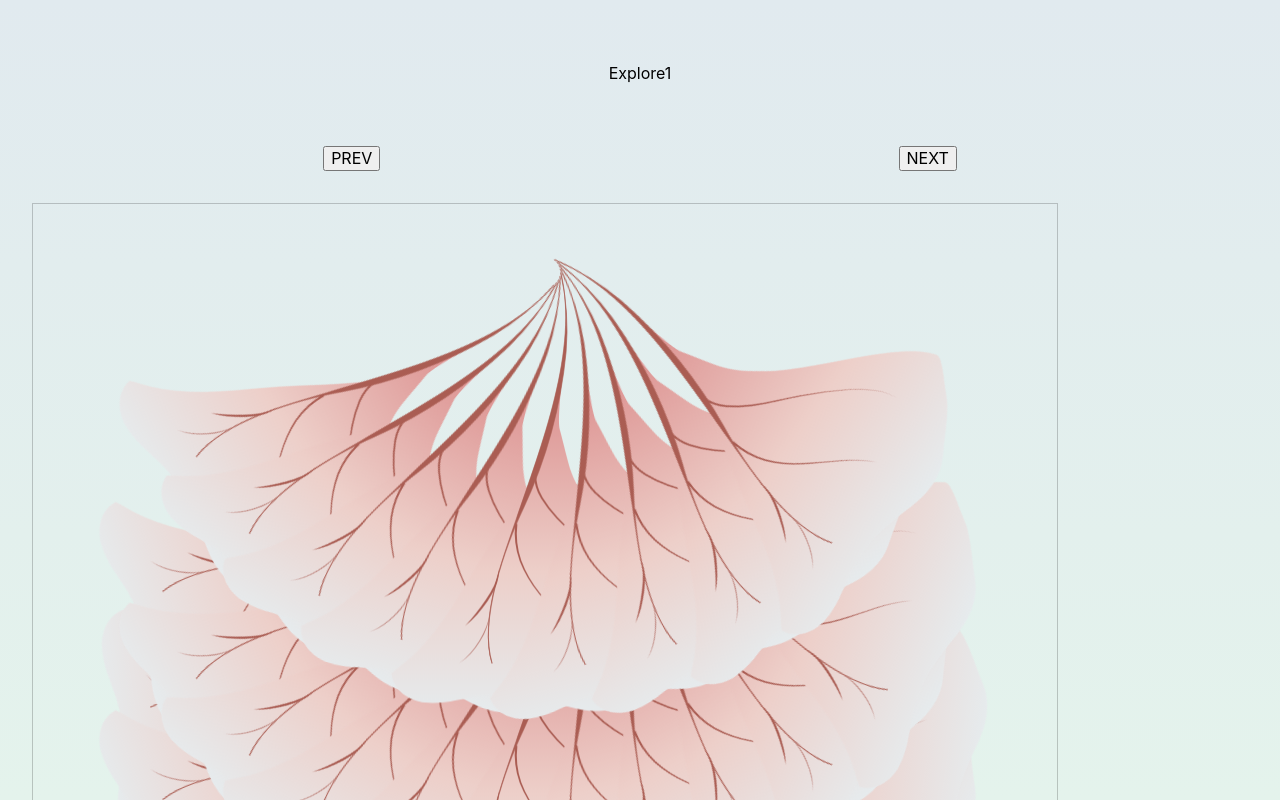
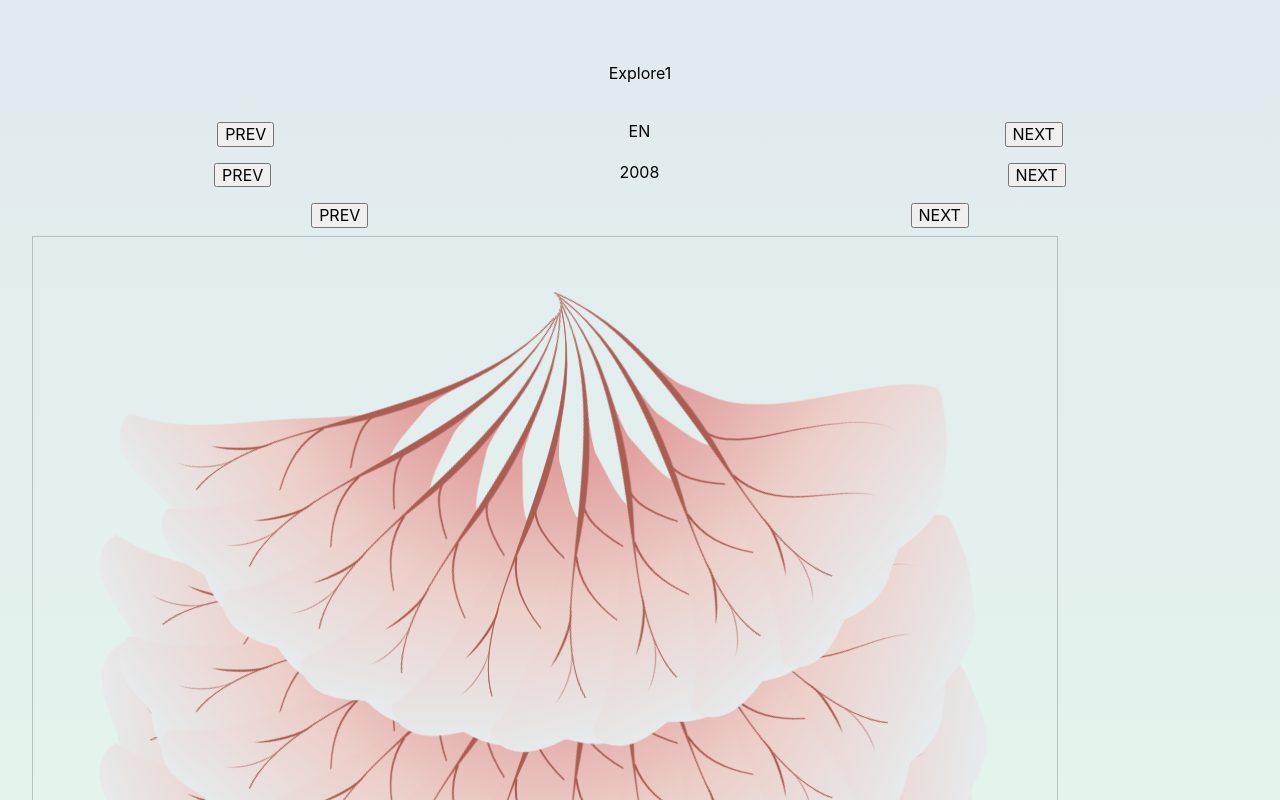
Before and after one commit to paolocorti/shape-of-dreams, a React (Create React App) app: page /explore1 in a window 1280 px wide. Shown: the top 800 px of the page. Built offline with nearby package versions, Linux system fonts and the light colour scheme.

Commit message:
add language and years logic

```diff
--- a/package.json
+++ b/package.json
@@ -3,6 +3,7 @@
   "version": "0.1.0",
   "private": true,
   "dependencies": {
+    "lodash": "^4.17.11",
     "node-sass": "^4.11.0",
     "react": "^16.8.1",
     "react-dom": "^16.8.1",
--- a/src/Explore1.js
+++ b/src/Explore1.js
@@ -1,11 +1,14 @@
 import React, { useState } from 'react';
 import Swipe from 'react-easy-swipe';
+import { groupBy } from 'lodash';
 import Petals from './Petals';
 import topics from './data/topics.json';
 import './Explore.scss';
 
 const Explore1 = ({ history }) => {
   const [selectedIndex, setSelectedIndex] = useState(0);
+  const [selectedLanguageIndex, setSelectedLanguageIndex] = useState(0);
+  const [selectedYearIndex, setSelectedYearIndex] = useState(0);
 
   const onSwipeRight = () => {
     history.push(`/explore2`);
@@ -19,9 +22,32 @@ const Explore1 = ({ history }) => {
     history.push(`/chapter1`);
   };
 
-  const topic = topics[selectedIndex];
+  const groupedByCountry = groupBy(topics, 'language');
+  const groupedByCountryValues = Object.values(groupedByCountry);
+  const groupedByCountryKeys = Object.keys(groupedByCountry);
+  const years = [
+    2008,
+    2009,
+    2010,
+    2011,
+    2012,
+    2013,
+    2014,
+    2015,
+    2016,
+    2017,
+    2018
+  ];
 
-  console.log(topic);
+  const groupedByYearAndCountry = groupedByCountryValues.map(values => {
+    return Object.values(groupBy(values, 'year'));
+  });
+
+  const languageIndex = groupedByCountryKeys[selectedLanguageIndex];
+  const selectedTopics =
+    groupedByYearAndCountry[selectedLanguageIndex][selectedYearIndex];
+
+  const topic = selectedTopics[selectedIndex];
 
   return (
     <Swipe
@@ -32,7 +58,53 @@ const Explore1 = ({ history }) => {
     >
       <div className='w-100 flex flex-column pa4'>
         <div className='pa4 tc'>Explore1</div>
-        <div className='w-100 flex justify-around pa4'>
+        <div className='w-100 flex justify-around pa2'>
+          <button
+            onClick={() =>
+              setSelectedLanguageIndex(
+                selectedLanguageIndex > 0 ? selectedLanguageIndex - 1 : 0
+              )
+            }
+          >
+            PREV
+          </button>
+          <div>{groupedByCountryKeys[selectedLanguageIndex]} </div>
+          <button
+            onClick={() =>
+              setSelectedLanguageIndex(
+                selectedLanguageIndex < groupedByCountryKeys.length
+                  ? selectedLanguageIndex + 1
+                  : groupedByCountryKeys.length
+              )
+            }
+          >
+            NEXT
+          </button>
+        </div>
+        <div className='w-100 flex justify-around pa2'>
+          <button
+            onClick={() =>
+              setSelectedYearIndex(
+                selectedYearIndex > 0 ? selectedYearIndex - 1 : 0
+              )
+            }
+          >
+            PREV
+          </button>
+          <div>{years[selectedYearIndex]} </div>
+          <button
+            onClick={() =>
+              setSelectedYearIndex(
+                selectedYearIndex < years.length
+                  ? selectedYearIndex + 1
+                  : years.length
+              )
+            }
+          >
+            NEXT
+          </button>
+        </div>
+        <div className='w-100 flex justify-around pa2'>
           <button
             onClick={() =>
               setSelectedIndex(selectedIndex > 0 ? selectedIndex - 1 : 0)
```
